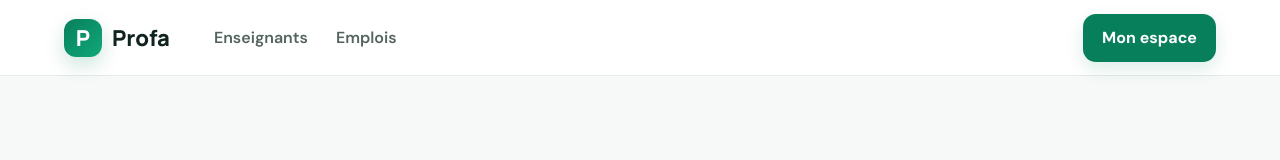
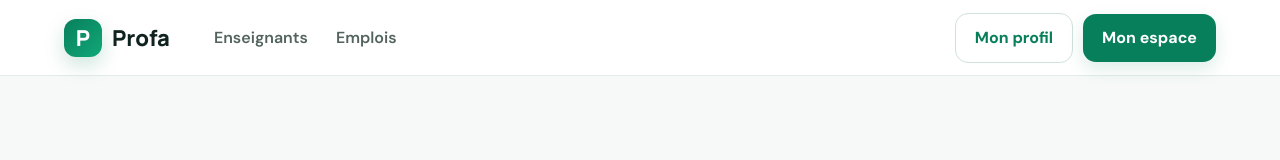
Before and after one commit to Namoussa7/profa, an Angular app in the folder frontend/: page / in a window 1280 px wide. Shown: the top 160 px of the page. Built offline with nearby package versions, Linux system fonts and the light colour scheme; sample sign-in values are in the browser's storage.

Commit message:
PROFA - add profile navigation

```diff
--- a/frontend/src/app/app.component.ts
+++ b/frontend/src/app/app.component.ts
@@ -17,7 +17,7 @@ import {AuthService} from './core/auth/auth.service';
    <div class="actions desktop-actions">
      <a routerLink="/connexion" class="link" *ngIf="!auth.isLogged()">Connexion</a>
      <a routerLink="/inscription" class="btn ghost" *ngIf="!auth.isLogged()">Créer un compte</a>
-     <a routerLink="/dashboard" class="btn" *ngIf="auth.isLogged()">Mon espace</a>
+     <a routerLink="/profil" class="btn ghost" *ngIf="auth.isLogged()">Mon profil</a><a routerLink="/dashboard" class="btn" *ngIf="auth.isLogged()">Mon espace</a>
    </div>
    <button class="mobile-menu" type="button" aria-label="Menu" (click)="menuOpen=!menuOpen">☰</button>
  </header>
@@ -26,7 +26,7 @@ import {AuthService} from './core/auth/auth.service';
    <a routerLink="/emplois" (click)="menuOpen=false">💼 Emplois</a>
    <a routerLink="/connexion" *ngIf="!auth.isLogged()" (click)="menuOpen=false">↪ Connexion</a>
    <a routerLink="/inscription" *ngIf="!auth.isLogged()" (click)="menuOpen=false">✨ Créer un compte</a>
-   <a routerLink="/dashboard" *ngIf="auth.isLogged()" (click)="menuOpen=false">▣ Mon espace</a>
+   <a routerLink="/profil" *ngIf="auth.isLogged()" (click)="menuOpen=false">👤 Mon profil</a><a routerLink="/dashboard" *ngIf="auth.isLogged()" (click)="menuOpen=false">▣ Mon espace</a>
  </div>
  <main><router-outlet/></main>
  <footer>
@@ -38,7 +38,7 @@ import {AuthService} from './core/auth/auth.service';
    <a routerLink="/"><span>⌂</span>Accueil</a>
    <a routerLink="/enseignants"><span>🎓</span>Enseignants</a>
    <a routerLink="/emplois"><span>💼</span>Emplois</a>
-   <a routerLink="/dashboard"><span>◉</span>Espace</a>
+   <a routerLink="/profil" *ngIf="auth.isLogged()"><span>◉</span>Profil</a><a routerLink="/dashboard" *ngIf="auth.isLogged()"><span>⌁</span>Espace</a>
  </nav>`,
  styles:[]
 })
```
